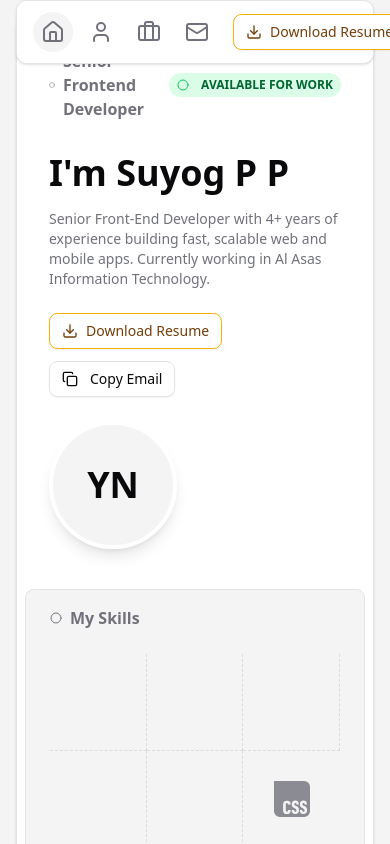
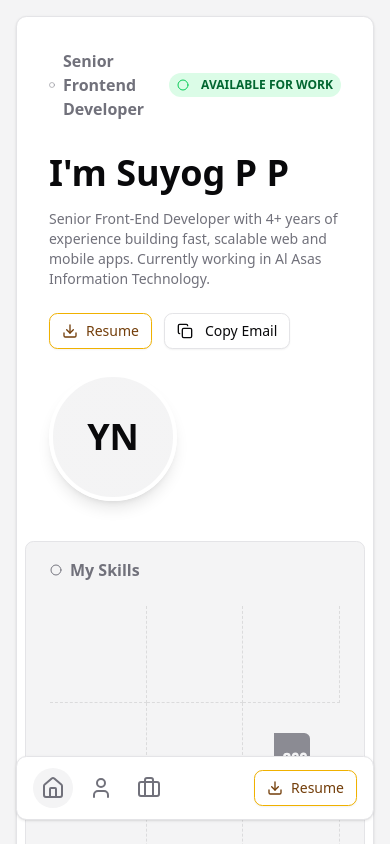
Before and after one commit to SuyogPP/syg-portfolio, a Next.js app: page / in a window 390 px wide. Shown: the top 844 px of the page. Built offline with nearby package versions, Linux system fonts and the light colour scheme; some icons are missing.

Commit message:
fix: update DownloadResume button label and adjust navigation layout

```diff
--- a/src/components/download-resume.tsx
+++ b/src/components/download-resume.tsx
@@ -20,7 +20,7 @@
             onClick={handleDownload}
         >
             <Download />
-            Download Resume
+            Resume
         </Button>
     )
 }
--- a/src/components/navigation/index.tsx
+++ b/src/components/navigation/index.tsx
@@ -18,7 +18,6 @@
         { icon: Home, id: "home", path: "/" },
         { icon: User, id: "profile", path: "/profile" },
         { icon: Briefcase, id: "experience", path: "/projects" },
-        { icon: Mail, id: "contact", path: "/contact" },
     ];
 
 
@@ -27,11 +26,12 @@
         <nav
             className={cn(
                 "fixed left-1/2 -translate-x-1/2 z-50 w-full px-4 md:px-0 mx-auto flex justify-center",
-                "sm:bottom-6",
+                "bottom-6",
                 "md:top-6 md:bottom-auto"
             )}
         >
             <Card className="h-16 rounded-lg px-4 py-5 !flex flex-row items-center gap-2 max-w-xl w-full">
+                <div className='flex flex-row gap-2'>
                     {navItems.map((item) => (
                         <Button
                             key={item.id}
@@ -43,6 +43,7 @@
                             <item.icon className="!h-6 !w-6 text-muted-foreground" />
                         </Button>
                     ))}
+                </div>
 
                 <div className="flex flex-1" />
                 <DownloadResume />
```
Lines whose indentation alone changed are shown as unchanged.
